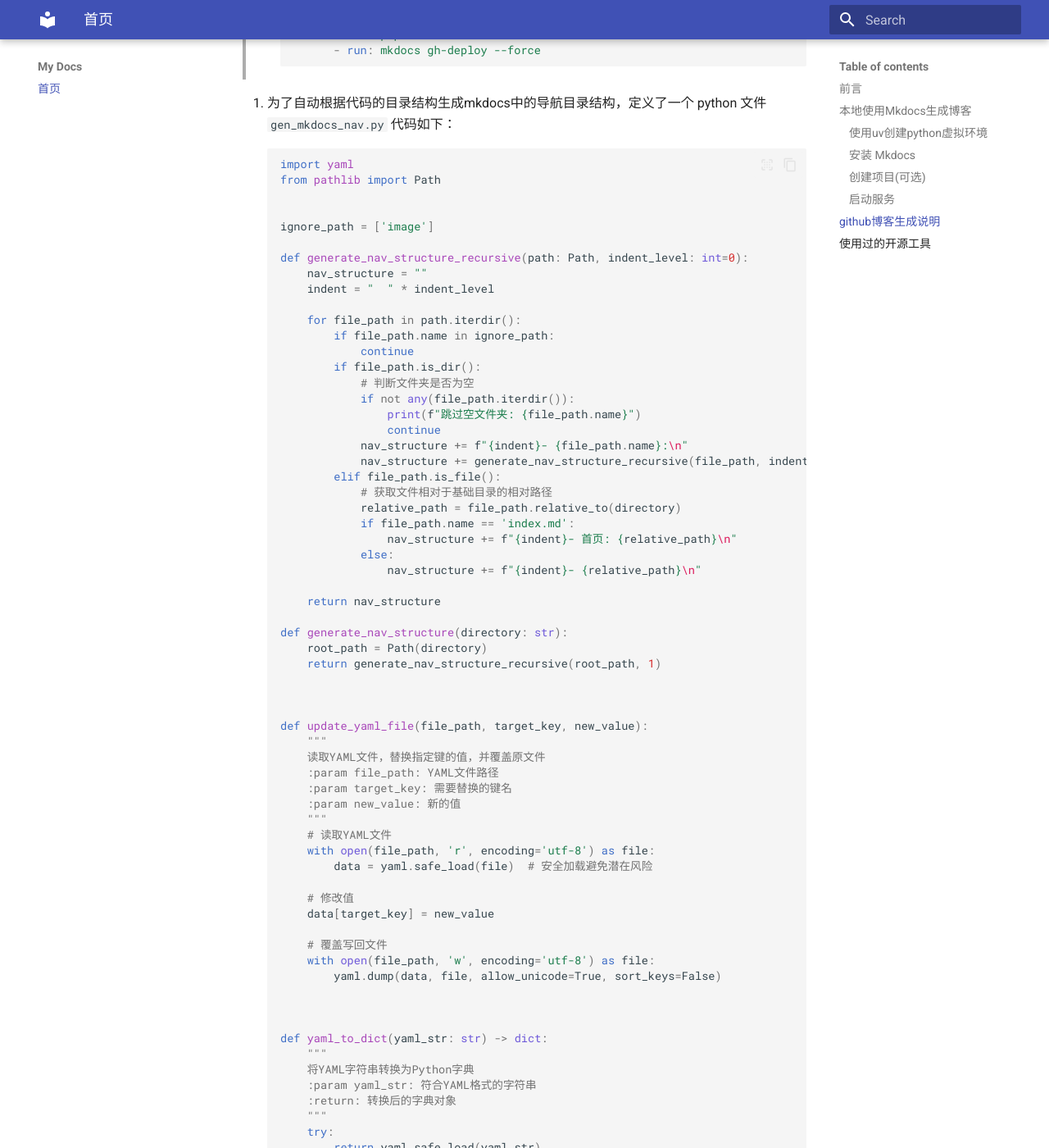
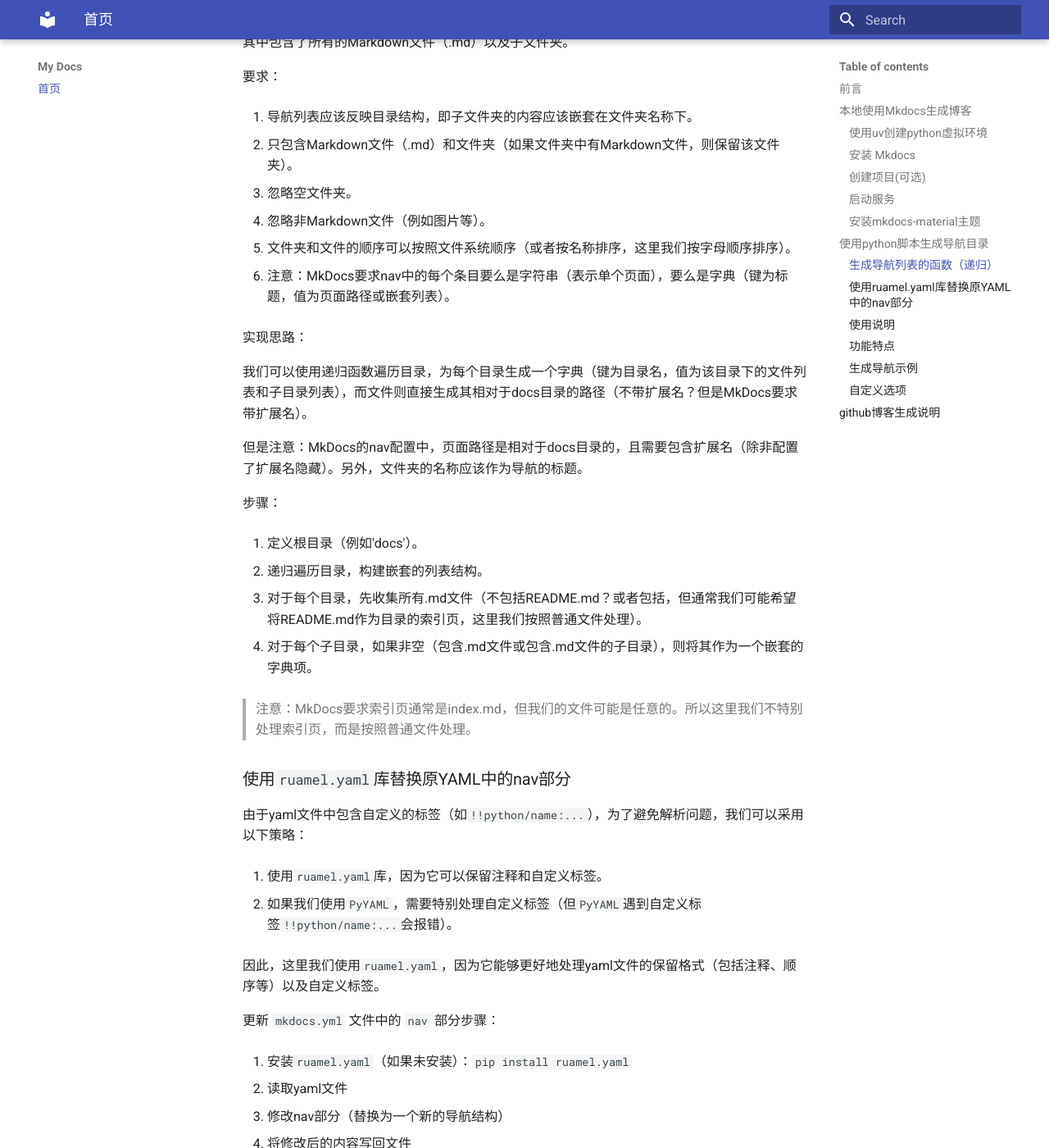
Before and after one commit to edisonwd/myblog, an MkDocs documentation site: the page built from docs/index.md, in a window 1280 px wide and 1400 px high, scrolled down 2174 px. Shown: the whole window at 82% size. Built offline with MkDocs 1.6.1 and Material for MkDocs 9.7.7, drawn with Linux system fonts in a browser that asks for light colours; some of the changed text lies outside the part shown.

Commit message:
Update index.md

````diff
--- a/docs/index.md
+++ b/docs/index.md
@@ -1,5 +1,5 @@
 # myblog
-记录一些学习笔记
+记录一些学习笔记 :smile:
 
 本博客使用 [MkDocs](https://github.com/mkdocs/mkdocs) 生成
 > MkDocs是一个快速、简单、华丽的静态站点生成器，用于构建项目留档。文档源文件是用Markdown编写的，并使用单个YAML配置文件进行配置。它旨在易于使用，可以通过第三方主题、插件和Markdown扩展进行扩展。
@@ -42,14 +42,311 @@ cd myblog
 mkdocs serve
 ```
 
-## github博客生成说明
+### 安装mkdocs-material主题
+> [mkdocs-material](https://github.com/squidfunk/mkdocs-material)是一个Material Design风格的主题
+
+```bash
+uv pip install mkdocs-material
+```
+
+使用`mkdocs-material`主题配置支持`mermaid`流程图，在`mkdocs.yml`中添加以下配置：
+> 参考文档：https://squidfunk.github.io/mkdocs-material/reference/diagrams/
+```yaml
+theme:
+  name: material
+  features:
+    - content.code.copy
+    - content.tabs.link
+markdown_extensions:
+   - pymdownx.superfences:
+        custom_fences:
+           - name: mermaid
+             class: mermaid
+             format: !!python/name:pymdownx.superfences.fence_code_format
+```
 
 
+## 使用python脚本生成导航目录
+我们需要读取原始的`mkdocs.yml`文件，然后修改其中的nav部分，其他部分保持不变。
+
+使用python脚本生成导航目录包含两个部分：
+
+1. 生成导航列表的函数（递归）
+2. 使用ruamel.yaml替换原YAML中的nav部分
+
+> 注意：我们假设docs目录为当前目录下的`docs`文件夹。
+
+### 生成导航列表的函数（递归）
+我们需要根据一个文件夹的目录结构生成MkDocs的导航列表（nav）。假设我们有一个docs目录，其中包含了所有的Markdown文件（.md）以及子文件夹。
+
+要求：
+
+1. 导航列表应该反映目录结构，即子文件夹的内容应该嵌套在文件夹名称下。
+
+2. 只包含Markdown文件（.md）和文件夹（如果文件夹中有Markdown文件，则保留该文件夹）。
+
+3. 忽略空文件夹。
+
+4. 忽略非Markdown文件（例如图片等）。
+
+5. 文件夹和文件的顺序可以按照文件系统顺序（或者按名称排序，这里我们按字母顺序排序）。
+
+6. 注意：MkDocs要求nav中的每个条目要么是字符串（表示单个页面），要么是字典（键为标题，值为页面路径或嵌套列表）。
+
+实现思路：
+
+我们可以使用递归函数遍历目录，为每个目录生成一个字典（键为目录名，值为该目录下的文件列表和子目录列表），而文件则直接生成其相对于docs目录的路径（不带扩展名？但是MkDocs要求带扩展名）。
+
+但是注意：MkDocs的nav配置中，页面路径是相对于docs目录的，且需要包含扩展名（除非配置了扩展名隐藏）。另外，文件夹的名称应该作为导航的标题。
+
+步骤：
+
+1. 定义根目录（例如'docs'）。
+
+2. 递归遍历目录，构建嵌套的列表结构。
+
+3. 对于每个目录，先收集所有.md文件（不包括README.md？或者包括，但通常我们可能希望将README.md作为目录的索引页，这里我们按照普通文件处理）。
+
+4. 对于每个子目录，如果非空（包含.md文件或包含.md文件的子目录），则将其作为一个嵌套的字典项。
+
+> 注意：MkDocs要求索引页通常是index.md，但我们的文件可能是任意的。所以这里我们不特别处理索引页，而是按照普通文件处理。
+
+### 使用`ruamel.yaml`库替换原YAML中的nav部分
+
+由于yaml文件中包含自定义的标签（如`!!python/name:...`），为了避免解析问题，我们可以采用以下策略：
+
+1. 使用`ruamel.yaml`库，因为它可以保留注释和自定义标签。
+
+2. 如果我们使用`PyYAML`，需要特别处理自定义标签（但`PyYAML`遇到自定义标签`!!python/name:...`会报错）。
+
+因此，这里我们使用`ruamel.yaml`，因为它能够更好地处理yaml文件的保留格式（包括注释、顺序等）以及自定义标签。
+
+更新 `mkdocs.yml` 文件中的 `nav` 部分步骤：
+
+1. 安装`ruamel.yaml`（如果未安装）：`pip install ruamel.yaml`
+
+2. 读取yaml文件
+
+3. 修改nav部分（替换为一个新的导航结构）
+
+4. 将修改后的内容写回文件
+
+以下是一个完整的 Python 脚本，可以根据文件夹目录结构自动生成 MkDocs 的导航列表（nav），同时保持 YAML 文件中的其他内容不变，并正确处理特殊标签：
+
+```python
+import os
+import ruamel.yaml
+from pathlib import Path
+from collections import OrderedDict
+
+def generate_nav_from_directory(docs_dir='docs', ignore_dirs=None):
+    """
+    根据文件夹目录生成 MkDocs 导航列表
+
+    参数:
+    docs_dir: MkDocs 文档目录 (默认 'docs')
+    ignore_dirs: 要忽略的目录列表
+
+    返回:
+    嵌套的导航列表结构
+    """
+    if ignore_dirs is None:
+        ignore_dirs = ['.git', '.github', '.vscode', 'assets', 'images', 'js', 'css']
+
+    nav = []
+    docs_path = Path(docs_dir)
+
+    def process_directory(directory, rel_path=''):
+        """递归处理目录结构"""
+        items = []
+
+        # 获取目录下所有条目并排序
+        entries = sorted(os.listdir(directory), key=lambda x: x.lower())
+
+        # 优先处理索引文件
+        index_files = ['index.md', 'README.md']
+        for index_file in index_files:
+            index_path = directory / index_file
+            if index_path.exists() and index_path.is_file():
+                # 相对路径处理
+                rel_file_path = (rel_path + '/' + index_file).lstrip('/')
+                items.append({index_file[:-3]: rel_file_path})
+                break
+
+        # 处理其他条目
+        for entry in entries:
+            entry_path = directory / entry
+
+            # 跳过忽略目录和隐藏文件
+            if entry in ignore_dirs or entry.startswith('.') or entry in index_files:
+                continue
+
+            # 处理 Markdown 文件
+            if entry_path.is_file() and entry.endswith('.md'):
+                # 相对路径处理
+                rel_file_path = (rel_path + '/' + entry).lstrip('/')
+                title = entry[:-3]  # 移除 .md 扩展名
+                items.append({title: rel_file_path})
+
+            # 处理子目录
+            elif entry_path.is_dir():
+                # 递归获取子目录内容
+                sub_items = process_directory(
+                    entry_path,
+                    f"{rel_path}/{entry}" if rel_path else entry
+                )
+
+                # 只添加包含有效内容的目录
+                if sub_items:
+                    # 使用目录名作为标题，但可以自定义处理
+                    dir_title = entry.replace('_', ' ').title()
+                    items.append({dir_title: sub_items})
+
+        return items
+
+    nav = process_directory(docs_path)
+    return nav
+
+def update_mkdocs_nav(yaml_file='mkdocs.yml', new_nav=None):
+    """更新 mkdocs.yml 文件中的 nav 部分"""
+    yaml = ruamel.yaml.YAML()
+    yaml.preserve_quotes = True
+    yaml.indent(mapping=2, sequence=4, offset=2)
+
+    # 读取原始 YAML 文件
+    with open(yaml_file, 'r', encoding='utf-8') as f:
+        data = yaml.load(f)
+
+    # 更新 nav 部分
+    if new_nav is not None:
+        data['nav'] = new_nav
+
+    # 写回修改后的 YAML
+    with open(yaml_file, 'w', encoding='utf-8') as f:
+        yaml.dump(data, f)
+
+if __name__ == "__main__":
+    # 配置参数
+    DOCS_DIR = 'docs'  # MkDocs 文档目录
+    MKDOCS_FILE = 'mkdocs.yml'  # MkDocs 配置文件
+
+    # 生成导航结构
+    nav_structure = generate_nav_from_directory(DOCS_DIR)
+
+    print("生成的导航结构:")
+    print(nav_structure)
+
+    # 更新 mkdocs.yml 文件
+    update_mkdocs_nav(MKDOCS_FILE, nav_structure)
+    print(f"\n成功更新 {MKDOCS_FILE} 中的导航部分!")
+```
+
+### 使用说明
+
+1. **安装依赖**：
+   ```bash
+   pip install ruamel.yaml
+   ```
+
+2. **配置参数**：
+   - `DOCS_DIR`: 你的 Markdown 文件存放目录（默认 'docs'）
+   - `MKDOCS_FILE`: mkdocs.yml 文件路径（默认 'mkdocs.yml'）
+
+3. **运行脚本**：
+   ```bash
+   python generate_nav.py
+   ```
+   使用uv运行：
+   ```bash
+   uv run generate_nav.py
+   ```
+
+### 功能特点
+
+1. **智能目录处理**：
+   - 自动识别 `index.md` 和 `README.md` 作为目录入口
+   - 忽略常见非内容目录（.git, assets, images 等）
+   - 自动跳过隐藏文件和目录
+   - 保留原始文件名作为标题，但可自定义格式化
+
+2. **递归目录遍历**：
+   - 自动处理任意深度的子目录
+   - 生成嵌套的导航结构
+   - 空目录自动跳过
+
+3. **特殊字符处理**：
+   - 正确处理中文文件名和路径
+   - 保留 YAML 特殊标签（如 `!!python/name:`）
+   - 保持原始 YAML 文件的格式和注释
+
+4. **自定义选项**：
+   - 可配置忽略目录列表
+   - 可自定义目录标题格式化规则
+   - 可调整排序规则（当前按字母顺序）
+
+### 生成导航示例
+
+假设目录结构如下：
+```
+docs/
+├── index.md
+├── 介绍.md
+├── 开发指南/
+│   ├── 安装.md
+│   ├── 配置.md
+│   └── 高级技巧.md
+└── API参考/
+    ├── 核心API.md
+    └── 扩展API.md
+```
+
+生成的导航结构：
+```yaml
+nav:
+  - index: index.md
+  - 介绍: 介绍.md
+  - 开发指南:
+      - 安装: 开发指南/安装.md
+      - 配置: 开发指南/配置.md
+      - 高级技巧: 开发指南/高级技巧.md
+  - API参考:
+      - 核心API: API参考/核心API.md
+      - 扩展API: API参考/扩展API.md
+```
+
+### 自定义选项
+
+如果需要修改目录标题的显示方式（例如去除数字前缀），可以在 `generate_nav_from_directory` 函数中添加标题处理逻辑：
+
+```python
+# 在 process_directory 函数中添加标题处理
+def process_directory(directory, rel_path=''):
+    # ...
+    for entry in entries:
+        # ...
+        if entry_path.is_file() and entry.endswith('.md'):
+            rel_file_path = (rel_path + '/' + entry).lstrip('/')
+            title = entry[:-3]
+
+            # 自定义标题处理：移除数字前缀
+            if ' ' in title:
+                title = title.split(' ', 1)[1]
+
+            items.append({title: rel_file_path})
+        # ...
+```
+
+这个脚本会保持原始 YAML 文件中的所有其他配置（包括主题设置、扩展插件、自定义标签等），只更新 `nav` 部分，非常适合自动化文档部署流程。
+
+## github博客生成说明
 
 直接在 GitHub 仓库中通过 [GitHub Actions](https://docs.github.com/en/actions/about-github-actions/understanding-github-actions) 创建自定义持续部署 (CD) 工作流程，**实现代码提交后自动构建网站**，配置步骤如下：
 
 > workflow是一个可配置的自动化过程，将运行一个或多个作业。workflow由代码仓库中的YAML文件定义，并将在代码仓库中的事件触发时运行，或者可以手动触发。
 > workflow在代码仓库的`.github/workflow`目录中定义。一个存储库可以有多个工作流，每个工作流都可以执行一组不同的任务。
+>
+> mkdocs 部署到github pages 参考文档：
+> https://www.mkdocs.org/user-guide/deploying-your-docs/
 >
 1. 在代码仓库的`.github/workflow`目录中定义一个`yaml`文件，内容如下：
 ```yaml
@@ -85,117 +382,3 @@ jobs:
       - run: mkdocs gh-deploy --force
 
 ```
-
-2. 为了自动根据代码的目录结构生成mkdocs中的导航目录结构，定义了一个 python 文件 `gen_mkdocs_nav.py` 代码如下：
-```python
-import yaml
-from pathlib import Path
-
-
-ignore_path = ['image']
-
-def generate_nav_structure_recursive(path: Path, indent_level: int=0):
-    nav_structure = ""
-    indent = "  " * indent_level
-
-    for file_path in path.iterdir():
-        if file_path.name in ignore_path:
-            continue
-        if file_path.is_dir():
-            # 判断文件夹是否为空
-            if not any(file_path.iterdir()):
-                print(f"跳过空文件夹: {file_path.name}")
-                continue
-            nav_structure += f"{indent}- {file_path.name}:\n"
-            nav_structure += generate_nav_structure_recursive(file_path, indent_level + 1)
-        elif file_path.is_file():
-            # 获取文件相对于基础目录的相对路径
-            relative_path = file_path.relative_to(directory)
-            if file_path.name == 'index.md':
-                nav_structure += f"{indent}- 首页: {relative_path}\n"
-            else:
-                nav_structure += f"{indent}- {relative_path}\n"
-
-    return nav_structure
-
-def generate_nav_structure(directory: str):
-    root_path = Path(directory)
-    return generate_nav_structure_recursive(root_path, 1)
-
-
-
-def update_yaml_file(file_path, target_key, new_value):
-    """
-    读取YAML文件，替换指定键的值，并覆盖原文件
-    :param file_path: YAML文件路径
-    :param target_key: 需要替换的键名
-    :param new_value: 新的值
-    """
-    # 读取YAML文件
-    with open(file_path, 'r', encoding='utf-8') as file:
-        data = yaml.safe_load(file)  # 安全加载避免潜在风险
-
-    # 修改值
-    data[target_key] = new_value
-
-    # 覆盖写回文件
-    with open(file_path, 'w', encoding='utf-8') as file:
-        yaml.dump(data, file, allow_unicode=True, sort_keys=False)
-
-
-
-def yaml_to_dict(yaml_str: str) -> dict:
-    """
-    将YAML字符串转换为Python字典
-    :param yaml_str: 符合YAML格式的字符串
-    :return: 转换后的字典对象
-    """
-    try:
-        return yaml.safe_load(yaml_str)
-    except yaml.YAMLError as e:
-        raise ValueError(f"YAML解析失败: {str(e)}")
-    except Exception as e:
-        raise RuntimeError(f"转换发生意外错误: {str(e)}")
-
-
-def move_with_order(lst, target_order):
-    # 按 target_order 的顺序收集元素
-    moved = []
-    for target in target_order:
-        moved.extend([x for x in lst if isinstance(x, dict) and x.get(target)])
-    # 剩余元素保持原顺序
-    remaining = [x for x in lst if x not in moved]
-    return moved + remaining
-
-
-# 示例目录
-directory = "./docs"
-nav_structure = generate_nav_structure(directory)
-
-nav_list = yaml_to_dict(nav_structure)
-# 首页放在列表开头
-nav_list = move_with_order(nav_list, ['首页'])
-# 更新导航
-update_yaml_file('./mkdocs.yml', 'nav', nav_list)
-print('更新导航成功')
-```
-
-
-
-
-
-## 使用过的开源工具
-
-| 开源工具   | 描述                     | 官方文档                                         | 快速安装文档                                                 | 安装到k8s                                                    |
-| ---------- | ------------------------ | ------------------------------------------------ | ------------------------------------------------------------ | ------------------------------------------------------------ |
-| kubernetes | 容器编排工具             | [k8s 官网](https://kubernetes.io/zh/docs/home/)  | [k8s 快速安装](https://www.kuboard.cn/install/install-k8s.html) |                                                              |
-| gitlab     | 代码托管平台             | [gitlab 官网](https://about.gitlab.com/)         | [gitlab 快速安装](https://about.gitlab.com/install/)         |                                                              |
-| nexus      | maven 仓库管理工具       | [nexus 官网](https://www.sonatype.com/)          | [nexus 快速安装](https://help.sonatype.com/repomanager3/download) | [在 k8s 中安装并使用 nexus](./在k8s中安装并使用nexus.md)     |
-| jenkins    | devops持续集成工具       | [jenkins 官网](https://www.jenkins.io/)          | [jenkins 快速安装](https://www.jenkins.io/download/)         | [在 k8s 中安装并使用 jenkins](./在k8s中安装并使用jenkins.md) |
-| kuboard    | k8s图形化管理工具        | [kuboard 官网](https://www.kuboard.cn/)          | [kuboard 快速安装](https://www.kuboard.cn/install/install-dashboard.html#安装) | [在 k8s 中安装 kuboard ](https://www.kuboard.cn/install/install-dashboard.html#安装) |
-| torna      | 企业接口文档解决方案     | [torna 官网](http://torna.cn/)                   | [torna 快速安装](https://gitee.com/durcframework/torna#%E6%96%B9%E5%BC%8F2docker%E8%BF%90%E8%A1%8C) | [在 k8s 中安装 torna](https://gitee.com/durcframework/torna/tree/master/torna-on-kubernetes) |
-| sornaqube  | 代码质量管理平台         | [sornaqube 官网](https://www.sonarqube.org/)     | [sornaqube 快速安装](https://www.sonarqube.org/downloads/)   |                                                              |
-| skywalking | 分布式链路追踪与监控平台 | [skywaking 官网](https://skywalking.apache.org/) | [skywalking 快速安装](https://skywalking.apache.org/downloads/) |                                                              |
-| kubeview   | k8s 资源可视化工具       | [kubeview 官网](http://kubeview.benco.io/)       | [kubeview 快速安装](https://github.com/benc-uk/kubeview)     |                                                              |
-| apisix     | 云原生网关平台           | [apisix 官网](https://apisix.apache.org/)        | [apisix 快速安装](https://apisix.apache.org/downloads)       |                                                              |
-| xxl-job    | 分布式任务调度平台       | [xxl-job 官网](https://www.xuxueli.com/xxl-job/) | [xxl-job 快速安装](https://www.xuxueli.com/xxl-job/)         |                                                              |
````
